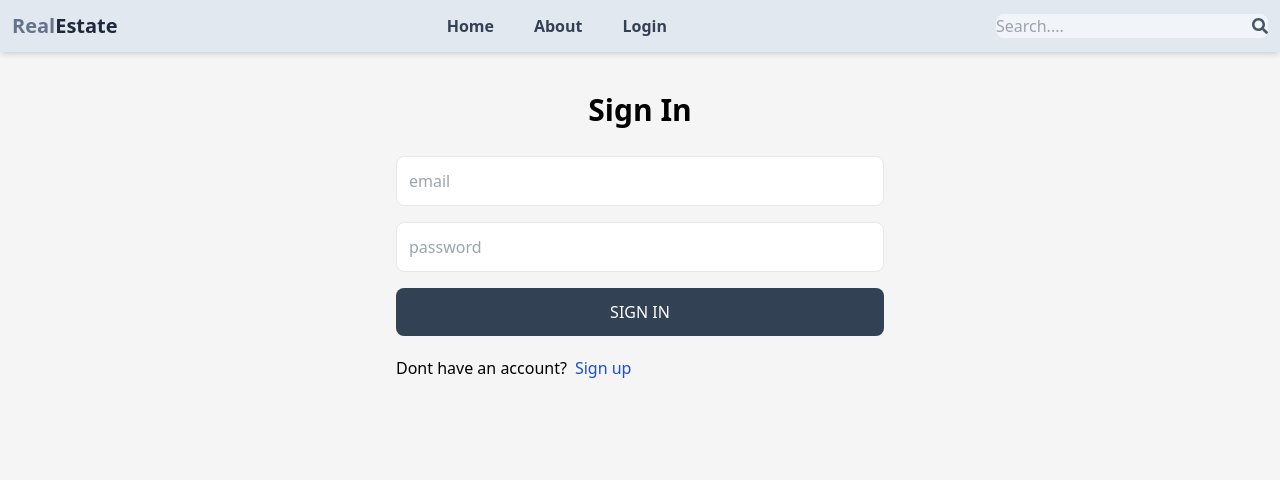
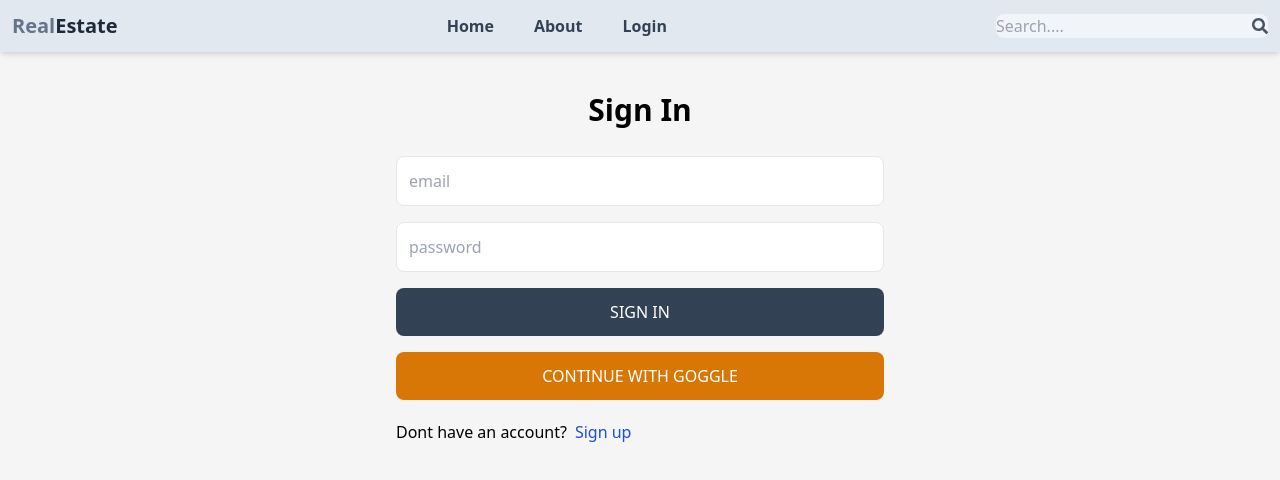
Before and after one commit to naisargi17/realestate-frontend, a React (Vite) app: page /login in a window 1280 px wide. Shown: the top 480 px of the page. Built offline with nearby package versions, Linux system fonts and the light colour scheme.

Commit message:
google auth

```diff
--- a/package.json
+++ b/package.json
@@ -12,6 +12,7 @@
   "dependencies": {
     "@reduxjs/toolkit": "^2.2.3",
     "axios": "^1.6.8",
+    "firebase": "^10.10.0",
     "react": "^18.2.0",
     "react-dom": "^18.2.0",
     "react-icons": "^5.0.1",
--- /dev/null
+++ b/src/components/OAuth.jsx
@@ -0,0 +1,44 @@
+import React from "react";
+import { GoogleAuthProvider, getAuth, signInWithPopup } from 'firebase/auth';
+import { app } from '../firebase';
+import { useDispatch } from 'react-redux';
+import { loginSuccess} from '../redux/user/userSlice';
+import { useNavigate } from 'react-router-dom';
+export default function OAuth() {
+    const dispatch = useDispatch();
+    const navigate = useNavigate();
+    const handleGoogleClick = async () => {
+        try {
+          const provider = new GoogleAuthProvider();
+          const auth = getAuth(app);
+
+          const result = await signInWithPopup(auth, provider);
+            console.log(result)
+          const res = await fetch('http://localhost:3000/api/auth/google', {
+            method: 'POST',
+            headers: {
+              'Content-Type': 'application/json',
+            },
+            body: JSON.stringify({
+              name: result.user.displayName,
+              email: result.user.email,
+              photo: result.user.photoURL,
+            }),
+          });
+          const data = await res.json();
+          dispatch(loginSuccess(data));
+          navigate('/');
+        } catch (error) {
+          console.log('could not sign in with google', error);
+        }
+      };
+  return (
+    <button
+    onClick={handleGoogleClick}
+      type="button"
+      className="bg-amber-600 text-white p-3 rounded-lg uppercase hover:opacity-95"
+    >
+      Continue with Goggle
+    </button>
+  );
+}
--- /dev/null
+++ b/src/firebase.js
@@ -0,0 +1,17 @@
+// Import the functions you need from the SDKs you need
+import { initializeApp } from "firebase/app";
+// TODO: Add SDKs for Firebase products that you want to use
+// https://firebase.google.com/docs/web/setup#available-libraries
+
+// Your web app's Firebase configuration
+const firebaseConfig = {
+  apiKey:"AIzaSyCMEf3V_nHeZHkEbC4CvhYkFaeBqEzzSb0",
+  authDomain: "mern-realestate-81ed5.firebaseapp.com",
+  projectId: "mern-realestate-81ed5",
+  storageBucket: "mern-realestate-81ed5.appspot.com",
+  messagingSenderId: "381752448573",
+  appId: "1:381752448573:web:b8d7d7e3cfbfa3e1fb7c54"
+};
+
+// Initialize Firebase
+export const app = initializeApp(firebaseConfig);
--- a/src/pages/Signup.jsx
+++ b/src/pages/Signup.jsx
@@ -1,9 +1,6 @@
-
-
-
 import { useState } from 'react';
 import { Link, useNavigate } from 'react-router-dom';
-// import OAuth from '../components/OAuth';
+import OAuth from '../components/OAuth';
 
 export default function SignUp() {
   const [formData, setFormData] = useState({});
@@ -74,11 +71,11 @@
         >
           {loading ? 'Loading...' : 'Sign Up'}
         </button>
-        {/* <OAuth/> */}
+        <OAuth/>
       </form>
       <div className='flex gap-2 mt-5'>
         <p>Have an account?</p>
-        <Link to={'/sign-in'}>
+        <Link to={'/login'}>
           <span className='text-blue-700'>Sign in</span>
         </Link>
       </div>
--- a/src/pages/login.jsx
+++ b/src/pages/login.jsx
@@ -7,7 +7,7 @@
   loginSuccess,
   loginFailure,
 } from '../redux/user/userSlice';
-// import OAuth from '../components/OAuth';
+import OAuth from '../components/OAuth';
 
 export default function Login() {
   const [formData, setFormData] = useState({});
@@ -68,11 +68,11 @@
         >
           {loading ? 'Loading...' : 'Sign In'}
         </button>
-        {/* <OAuth/> */}
+        <OAuth/>
       </form>
       <div className='flex gap-2 mt-5'>
         <p>Dont have an account?</p>
-        <Link to={'/sign-up'}>
+        <Link to={'/signup'}>
           <span className='text-blue-700'>Sign up</span>
         </Link>
       </div>
```
Also changed, not shown: 1 other file (tests, documents, lock files or other folders).
